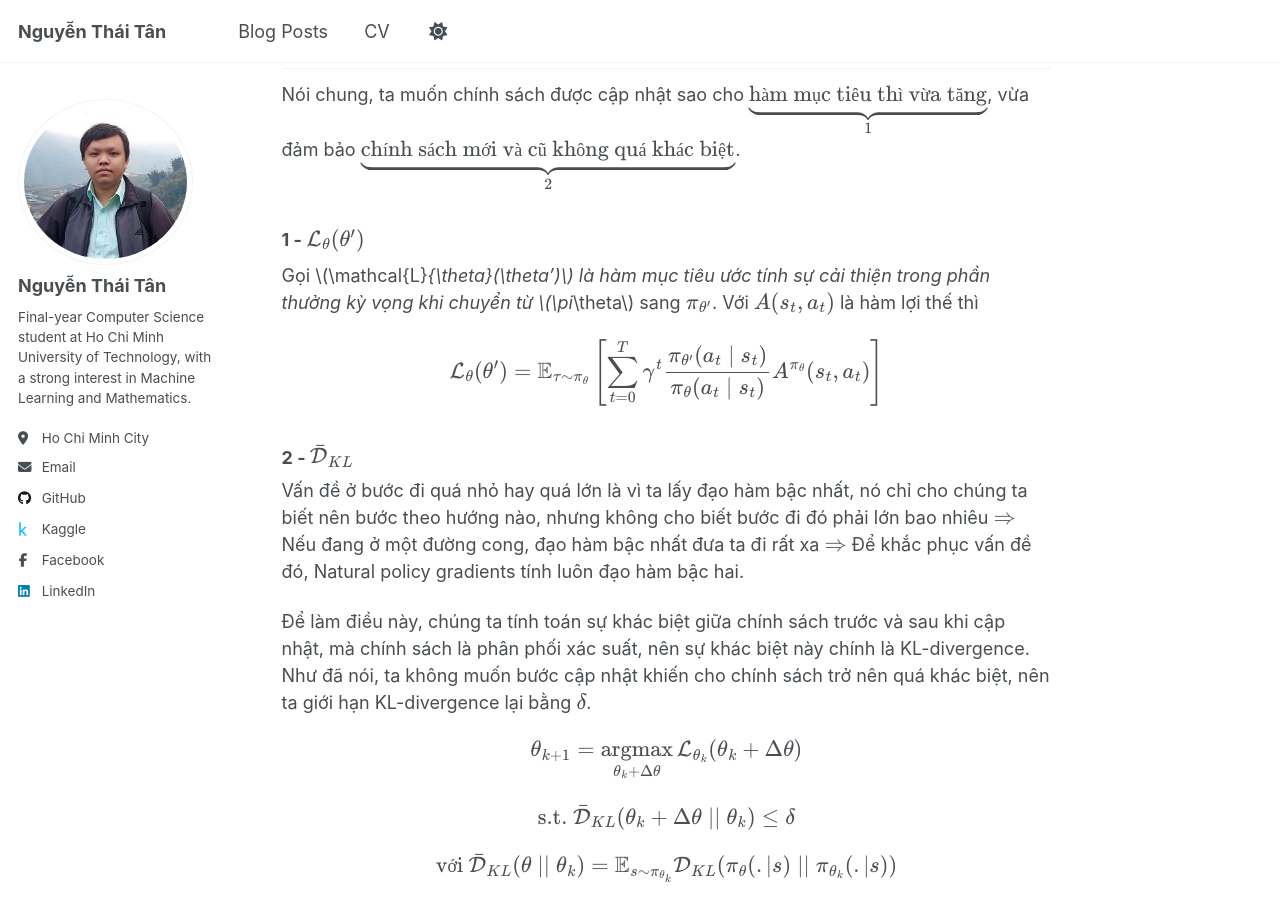
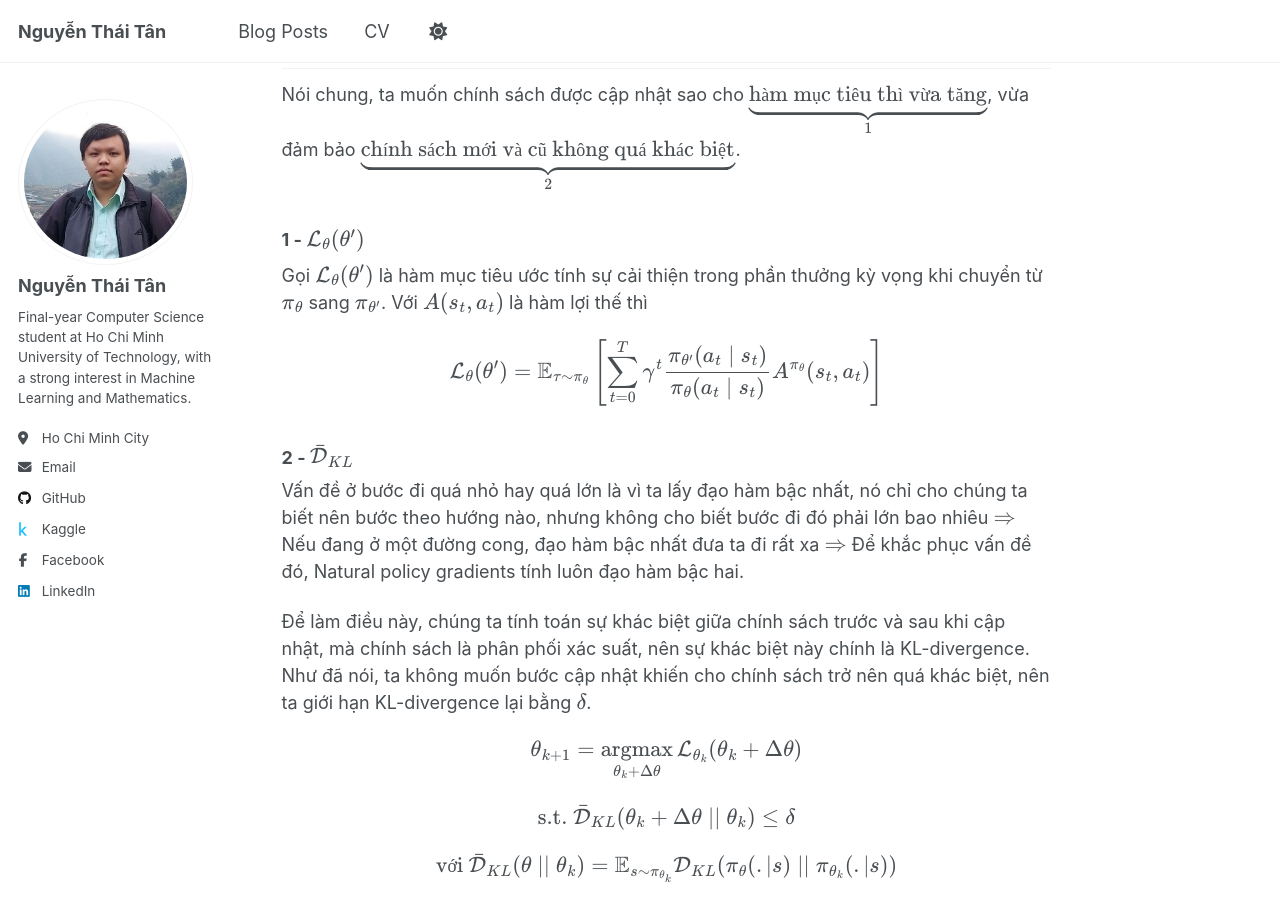
Before and after one commit to thaitanhaha/thaitanhaha.github.io, a Jekyll site: the page built from _posts/2025-07-31-reinforcement-learning-5.md, in a window 1280 px wide and 900 px high, scrolled down 424 px. Built offline with Jekyll 4.4.1, drawn with Linux system fonts in a browser that asks for light colours; a script that is not in the unit is left out; some of the changed text lies outside the part shown.

Commit message:
Update 2025-07-31-reinforcement-learning-5.md

```diff
--- a/_posts/2025-07-31-reinforcement-learning-5.md
+++ b/_posts/2025-07-31-reinforcement-learning-5.md
@@ -18,7 +18,7 @@ Nói chung, ta muốn chính sách được cập nhật sao cho $$\underbrace{\
 
 ### 1 - \\(\mathcal{L}_{\theta}(\theta')\\)
 
-Gọi \\(\mathcal{L}_{\theta}(\theta')\\) là hàm mục tiêu ước tính sự cải thiện trong phần thưởng kỳ vọng khi chuyển từ \\(\pi_\theta\\) sang \\(\pi_{\theta'}\\). Với \\(A(s_t,a_t)\\) là hàm lợi thế thì
+Gọi $$\mathcal{L}_{\theta}(\theta')$$ là hàm mục tiêu ước tính sự cải thiện trong phần thưởng kỳ vọng khi chuyển từ \\(\pi_\theta\\) sang \\(\pi_{\theta'}\\). Với $$A(s_t,a_t)$$ là hàm lợi thế thì
 
 $$ \mathcal{L}_{\theta}(\theta') = \mathbb{E}_{\tau \sim \pi_\theta} \left[ \sum_{t=0}^{T} \gamma^t \dfrac{\pi_{\theta'}(a_t \mid s_t)}{\pi_{\theta}(a_t \mid s_t)} A^{\pi_{\theta}}(s_t, a_t)\right]$$
 
@@ -59,9 +59,9 @@ $$ \theta_{k+1} = \theta_k + \textcolor{orange}{\sqrt{\dfrac{2 \delta}{g^\top H^
 
 Về mặt tính toán, tính \\(H\\) đã khó, tính \\(H^{-1}\\) còn khó hơn, \\(\mathcal{O}(n^3)\\), nên người ta dùng Truncated Natural Policy Gradient để ước tính \\(x = H^{-1}g\\). Cụ thể hơn, ta giải phương trình \\(Hx = g\\) với thuật toán Conjugate Gradient.
 
-<details><summary markdown="span">Thuật toán Conjugate Gradient</summary>
 
-[**Thuật toán Conjugate Gradient**](https://www.math.hkust.edu.hk/~mamu/courses/531/cg.pdf) để giải \\(Ax=b\\)
+<div style="border: 2px solid gray; padding: 10px; border-radius: 16px">
+<details><summary markdown="span">[Thuật toán Conjugate Gradient](https://www.math.hkust.edu.hk/~mamu/courses/531/cg.pdf) để giải \\(Ax=b\\) </summary>
 
 Gọi \\(x_0 = 0\\), \\(r_0 = Ax_0 - b\\) và \\(p_0 = -r_0\\).
 
@@ -75,6 +75,7 @@ Với \\(k\\) chạy từ 0,
 
 Kết quả: \\(x_{k+1}\\) là nghiệm gần đúng của \\(Ax = b\\)
 </details>
+</div>
 
 Khi đó,
 
@@ -96,7 +97,7 @@ Vấn đề là, do các sai số xấp xỉ được tạo ra bởi khai triể
 
 Tức là, giảm dần kích thước của cập nhật theo từng bước cho đến khi tìm được cập nhật đầu tiên không vi phạm ràng buộc. Quy trình này có thể được xem như là thu nhỏ vùng tin cậy, tức là vùng mà trong đó chúng ta tin rằng cập nhật thực sự sẽ cải thiện mục tiêu.
 
-Với thuật toán trên, ở bước tính \\(\Delta_k = \sqrt{\dfrac{2\delta}{x_k^T H_k x_k}} x_k\\). Để giảm dần vùng tin cậy, ta dùng một $0 < \alpha < 1$. Với \\(j = 0,1,\dots,L\\)
+Với thuật toán trên, ở bước tính \\(\Delta_k = \sqrt{\dfrac{2\delta}{x_k^T H_k x_k}} x_k\\). Để giảm dần vùng tin cậy, ta dùng một \\(0 < \alpha < 1\\). Với \\(j = 0,1,\dots,L\\)
 
 1. Tính \\(\theta = \theta_k + \alpha^j \Delta_k\\)
 2. Nếu $$\mathcal{L}_{\theta_k}(\theta) \ge 0$$ và $$\mathcal{\bar{D}}_{KL}(\theta \mid \mid \theta_k) \le \delta$$ thì dừng vòng lặp, chọn \\(\theta_{k+1} = \theta_k + \alpha^j \Delta_k\\).
```
